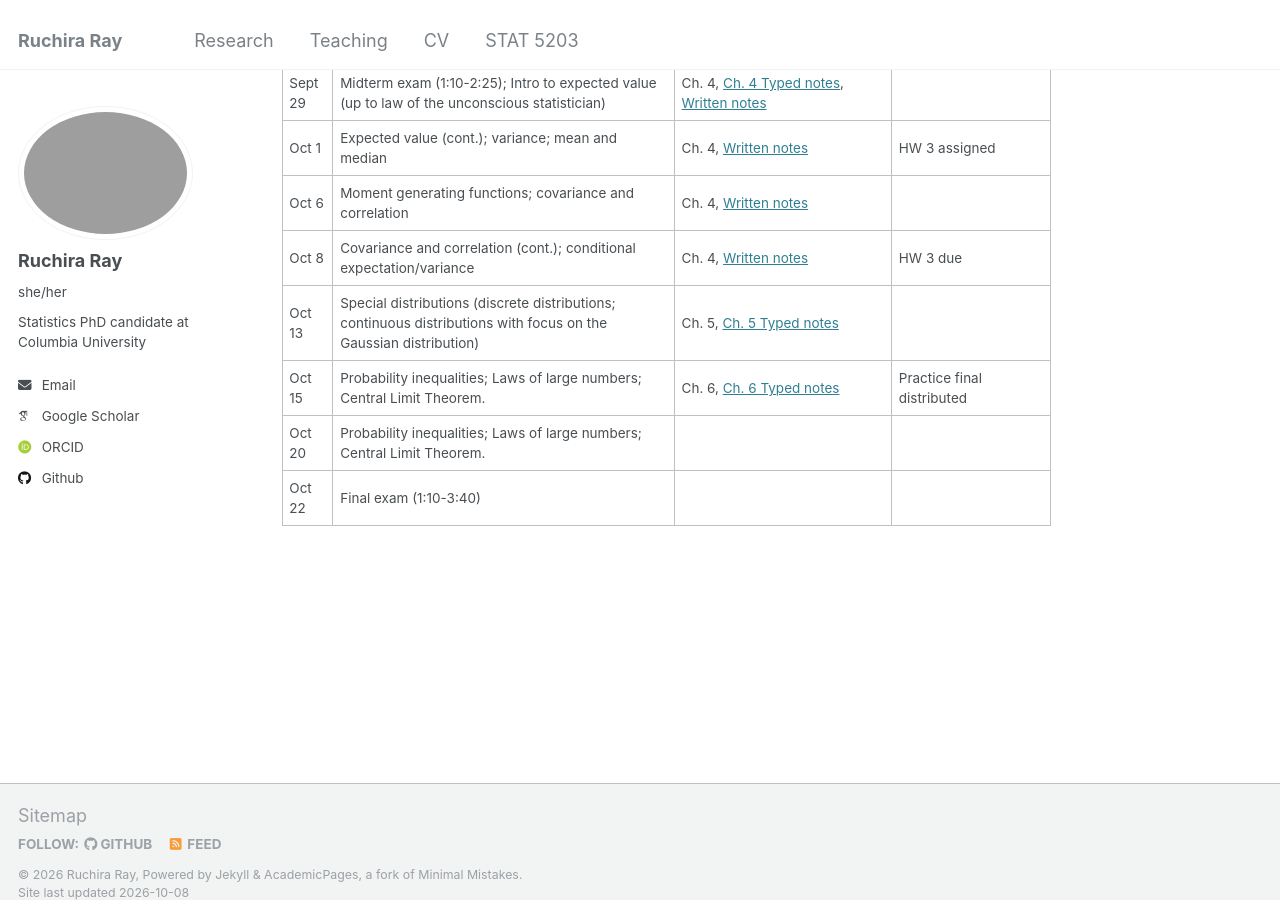
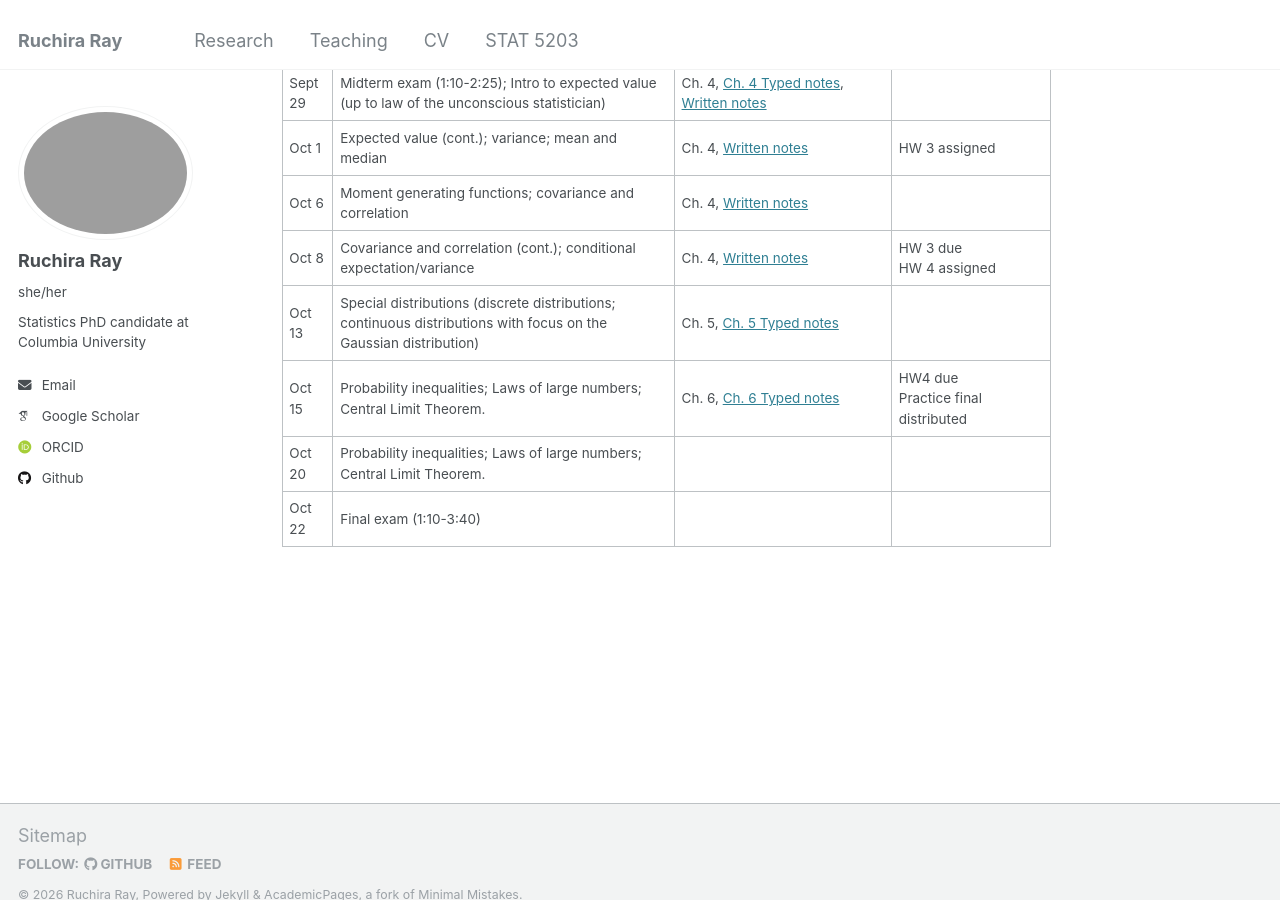
Before and after one commit to rray123/rray123.github.io, a Jekyll site: the page built from _pages/STAT5203.md, in a window 1280 px wide and 900 px high, scrolled down 828 px. Built offline with Jekyll 4.4.1, drawn with Linux system fonts in a browser that asks for light colours; some web fonts are replaced.

Commit message:
Update STAT5203.md

```diff
--- a/_pages/STAT5203.md
+++ b/_pages/STAT5203.md
@@ -30,8 +30,8 @@ Schedule subject to change. Check back regularly for updates.
 | Sept 29 |Midterm exam (1:10-2:25); Intro to expected value (up to law of the unconscious statistician)|Ch. 4, [Ch. 4 Typed notes](https://rray123.github.io/files/Ch4.pdf), [Written notes](https://rray123.github.io/files/Lecture7-written.pdf)||
 | Oct 1   |Expected value (cont.); variance; mean and median|Ch. 4, [Written notes](https://rray123.github.io/files/Lecture8-written.pdf)|HW 3 assigned|
 | Oct 6   |Moment generating functions; covariance and correlation|Ch. 4, [Written notes](https://rray123.github.io/files/Lecture9-written.pdf)||
-| Oct 8   |Covariance and correlation (cont.); conditional expectation/variance | Ch. 4, [Written notes](https://rray123.github.io/files/Lecture10-written.pdf)|HW 3 due|
+| Oct 8   |Covariance and correlation (cont.); conditional expectation/variance | Ch. 4, [Written notes](https://rray123.github.io/files/Lecture10-written.pdf)|HW 3 due <br> HW 4 assigned|
 | Oct 13  |Special distributions (discrete distributions; continuous distributions with focus on the Gaussian distribution) |Ch. 5, [Ch. 5 Typed notes](https://rray123.github.io/files/Ch5.pdf)||
-| Oct 15  |Probability inequalities; Laws of large numbers; Central Limit Theorem.|Ch. 6, [Ch. 6 Typed notes](https://rray123.github.io/files/Ch6.pdf)|Practice final distributed|
+| Oct 15  |Probability inequalities; Laws of large numbers; Central Limit Theorem.|Ch. 6, [Ch. 6 Typed notes](https://rray123.github.io/files/Ch6.pdf)|HW4 due <br> Practice final distributed|
 | Oct 20  |Probability inequalities; Laws of large numbers; Central Limit Theorem.|||
 | Oct 22  |Final exam (1:10-3:40)|||
```
